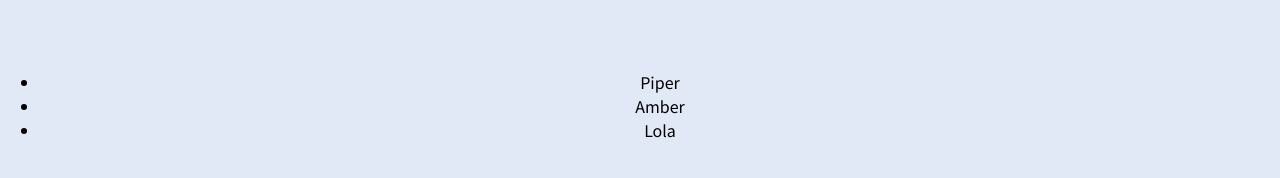
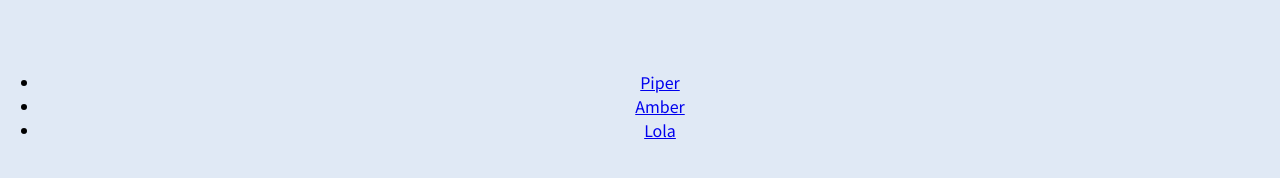
Before and after one commit to KayyamAjay/React-route-Practice, a JavaScript app: page /brawl in a window 1280 px wide. Shown: the part 122-300 px from the top of the page. Built offline with nearby package versions, Linux system fonts and the light colour scheme.

Commit message:
using switch and exact

```diff
--- a/src/App.js
+++ b/src/App.js
@@ -1,4 +1,4 @@
-import { Route } from "react-router-dom";
+import { Route, Switch } from "react-router-dom";
 import Welcome from "./Pages/Welcome";
 import Brawl from "./Pages/Brawl";
 import MainHeader from "./components/MainHeader";
@@ -8,15 +8,18 @@ function App() {
     <div>
       <MainHeader />
       <main>
-        <Route path="/Welcome">
+        <Switch>
+          <Route path="/welcome">
             <Welcome />
           </Route>
-        <Route path="/Brawl">
+          <Route path="/brawl" exact>
             <Brawl />
           </Route>
-        <Route path="/brawl-detial/:brawlid">
+          <Route path="/brawl/:brawlid">
             <BrawlDetails />
           </Route>
+          ]
+        </Switch>
       </main>
     </div> //path is special props to specific the path of the url
   );
--- a/src/Pages/Brawl.js
+++ b/src/Pages/Brawl.js
@@ -1,9 +1,16 @@
+import { Link } from "react-router-dom";
 const Brawl = () => {
   return (
     <ul>
-      <li>Piper</li>
-      <li>Amber</li>
-      <li>Lola</li>
+      <li>
+        <Link to="/brawl/piper">Piper</Link>
+      </li>
+      <li>
+        <Link to="/brawl/amber">Amber</Link>
+      </li>
+      <li>
+        <Link to="/brawl/lola">Lola</Link>
+      </li>
     </ul>
   );
 };
```
Also changed, not shown: 1 other file (tests, documents, lock files or other folders). Lines whose indentation alone changed are shown as unchanged.
